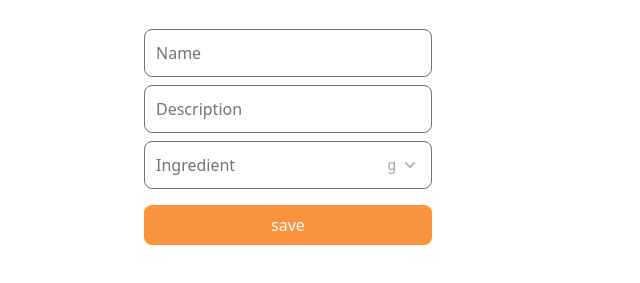
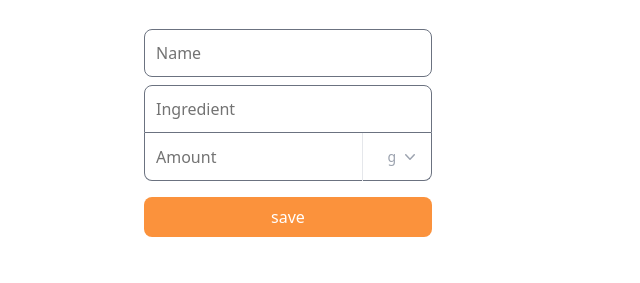
Before and after one commit to EggerRiese/weekplan-ui, a plain HTML site: page index.html in a window 1280 px wide. Shown: the part 87-370 px from the top of the page, without its empty margins (352-992 px from the left). Drawn offline with nearby package versions, Linux system fonts and the light colour scheme.

Commit message:
much prettier inputs

```diff
--- a/index.html
+++ b/index.html
@@ -1,7 +1,11 @@
-<html>
+<!DOCTYPE html>
+<html lang="en">
   <head>
-    <link href="resources/output.css" rel="stylesheet" />
-    <script src="https://unpkg.com/vue@3/dist/vue.global.js"></script>
+    <meta charset="UTF-8">
+    <meta name="viewport" content="width=device-width, initial-scale=1.0">
+      <link href="resources/output.css" rel="stylesheet" />
+      <script src="https://unpkg.com/vue@3/dist/vue.global.js"></script>
+    <title>Vue Ingredient List</title>
   </head>
   <body id="app" class="w-96 mx-auto px-12">
 
@@ -23,7 +27,7 @@
       </ul>
     </div>
 
-    <div>
+    <div v-if="!shoppingList">
       <form id="meal-form">
 
         <div class="sm:col-span-2 relative mt-8">
@@ -31,26 +35,22 @@
           <label for="meal-title" class="input-label">Name</label>
         </div>
 
+        <ingredient-input></ingredient-input>
+
         <div class="sm:col-span-2 relative mt-2">
-          <input type="text" name="meal-description" id="meal-description" autocomplete="text" placeholder="Description" class="peer input">
-          <label for="meal-description" class="input-label">Description</label>
+          <input type="text" name="meal-ingredient" id="meal-ingredient" autocomplete="text" placeholder="Ingredient" class="peer input rounded-b-none">
+          <label for="meal-ingredient" class="input-label">Ingredient</label>
         </div>
 
-
-
-        <div class="sm:col-span-2 relative mt-2">
-          <input type="text" name="meal-ingredient" id="meal-ingredient" autocomplete="text" placeholder="Description" class="peer input">
-          <label for="meal-ingredient" class="input-label">Ingredient</label>
-          <div class="absolute inset-y-0 right-0 flex items-center">
-            <label for="amount" class="sr-only">Amount</label>
-            <input id="amount" type="number" name="amount" class="h-full text-right rounded-md border-0 bg-transparent bg-none py-0 pl-4 pr-9 text-gray-400 focus:ring-0 sm:text-sm">
-          </div>
-          <div class="absolute inset-y-0 right-0 flex items-center">
+        <div class="sm:col-span-2 relative">
+          <input type="text" name="meal-ingredient" id="meal-ingredient" autocomplete="text" placeholder="Amount" class="peer input border-t-0 rounded-t-none">
+          <label for="meal-ingredient-amount" class="input-label">Amount</label>
+          <div class="absolute border-l inset-y-0 right-0 flex items-center">
             <label for="unit" class="sr-only">Maßeinheit</label>
             <select id="unit" name="unit" class="h-full text-right rounded-md border-0 bg-transparent bg-none py-0 pl-4 pr-9 text-gray-400 focus:ring-0 sm:text-sm">
               <option>g</option>
               <option>ml</option>
-              <option>hand voll</option>
+              <option>hv</option>
             </select>
             <svg class="pointer-events-none absolute right-3 top-0 h-full w-5 text-gray-400" viewBox="0 0 20 20" fill="currentColor" aria-hidden="true">
               <path fill-rule="evenodd" d="M5.23 7.21a.75.75 0 011.06.02L10 11.168l3.71-3.938a.75.75 0 111.08 1.04l-4.25 4.5a.75.75 0 01-1.08 0l-4.25-4.5a.75.75 0 01.02-1.06z" clip-rule="evenodd" />
```
Also changed, not shown: resources/output.css.
